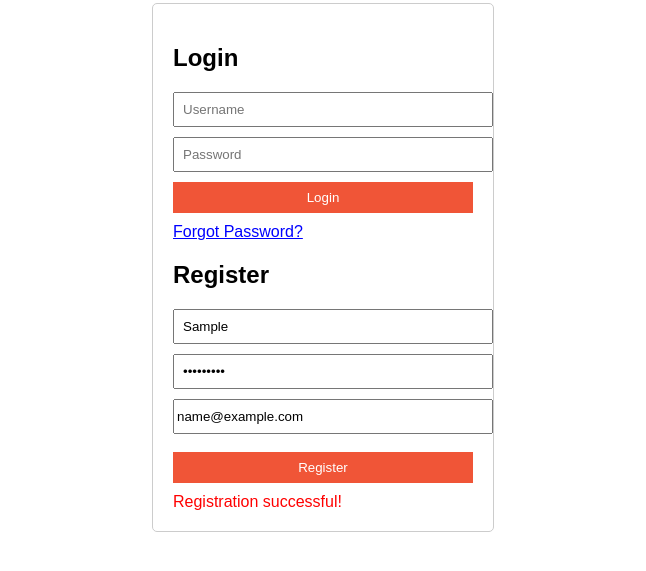
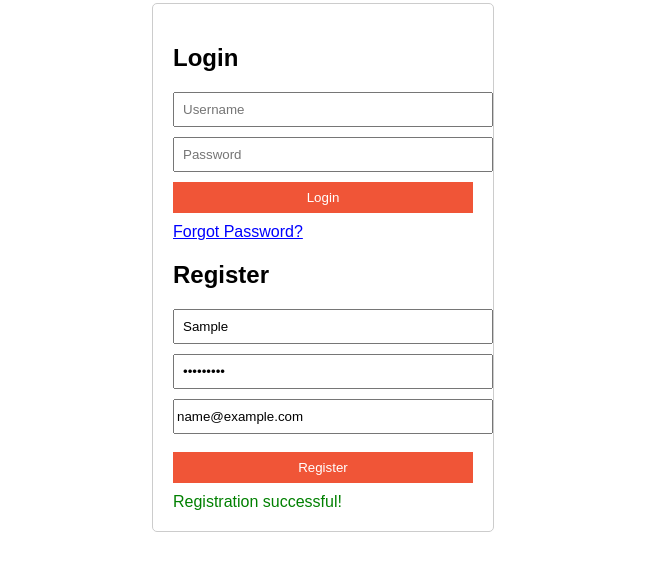
Before and after one commit to DhruvKapoor-07/ProjectJob, a plain HTML site: page index.html in a window 1280 px wide. Both pictures are taken after typing "Sample", "Sample123", "name@example.com" into the empty fields and a click on the button "Register". Shown: the part 153-724 px from the top of the page, without its empty margins (317-963 px from the left). Drawn offline with Linux system fonts and the light colour scheme.

Commit message:
Update index.html

```diff
--- a/index.html
+++ b/index.html
@@ -134,6 +134,11 @@
     var password = document.getElementById("registerPassword").value;
     var users = JSON.parse(localStorage.getItem("users")) || [];
 
+    // Regular expression to allow only letters and underscores in the username
+    var usernameRegex = /^[a-zA-Z_]+$/;
+
+    // Check if the username contains only letters and underscores
+    if (usernameRegex.test(username)) {
         var userExists = users.some(function(user) {
             return user.username === username;
         });
@@ -142,11 +147,17 @@
             users.push({ username: username, password: password });
             localStorage.setItem("users", JSON.stringify(users));
             document.getElementById("registerMessage").innerHTML = "Registration successful!";
+            document.getElementById("registerMessage").style.color = "green";
+            handleRegistration1(event);
         } else {
             document.getElementById("registerMessage").innerHTML = "Username already exists!";
         }
-    handleRegistration1(event)
+    } else {
+        document.getElementById("registerMessage").innerHTML = "Invalid username! Use only letters and underscores.";
     }
+
+ }
+
   document.getElementById("loginForm").addEventListener("submit", handleLogin);
   document.getElementById("registerForm").addEventListener("submit", handleRegistration);
 
```
Lines whose indentation alone changed are shown as unchanged.
